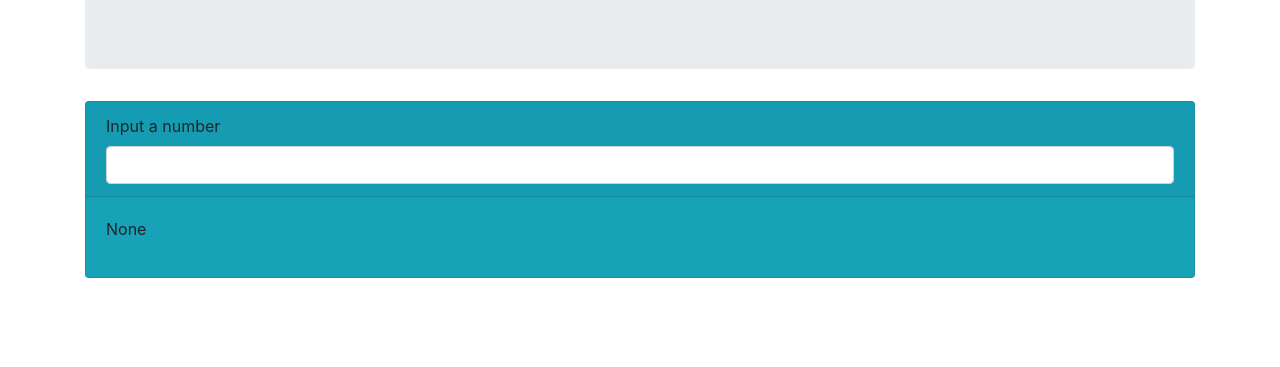
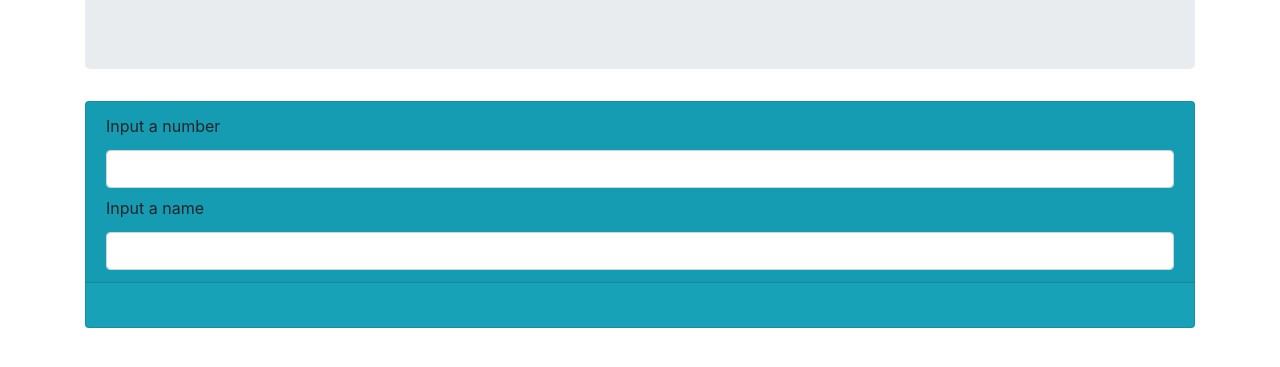
Before and after one commit to Hoomee90/robo-rogers-neighborhood, a plain HTML site: page index.html in a window 1280 px wide. Shown: the part 157-524 px from the top of the page. Drawn offline with nearby package versions, Linux system fonts and the light colour scheme.

Commit message:
add name input field

```diff
--- a/index.html
+++ b/index.html
@@ -12,10 +12,12 @@
   </div>
   <div class="card bg-info">
     <form class="form-group card-header">
-      <label for="numberInput">Input a number</label>
+      <label for="numberInput" class="card-title">Input a number</label>
       <input id="numberInput" type="number" class="form-control">
+      <label for="nameInput" class="card-title mt-2">Input a name</label>
+      <input id="nameInput" type="text" class="form-control">
     </form>
-    <p id="numberOutput" class="card-body">None</p>
+    <p id="numberOutput" class="card-body pb-2"></p>
   </div>
 </body>
 </html>
```
